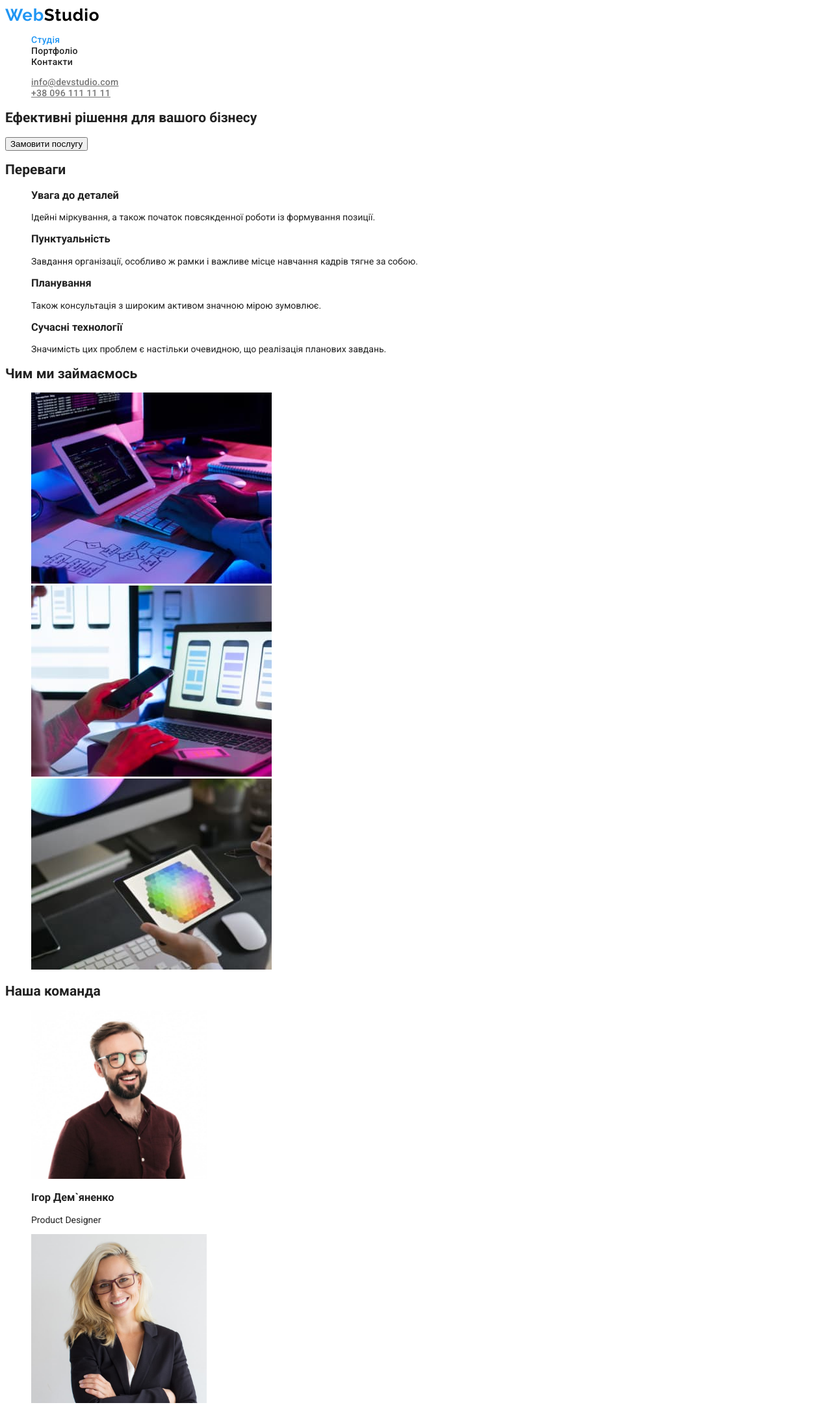
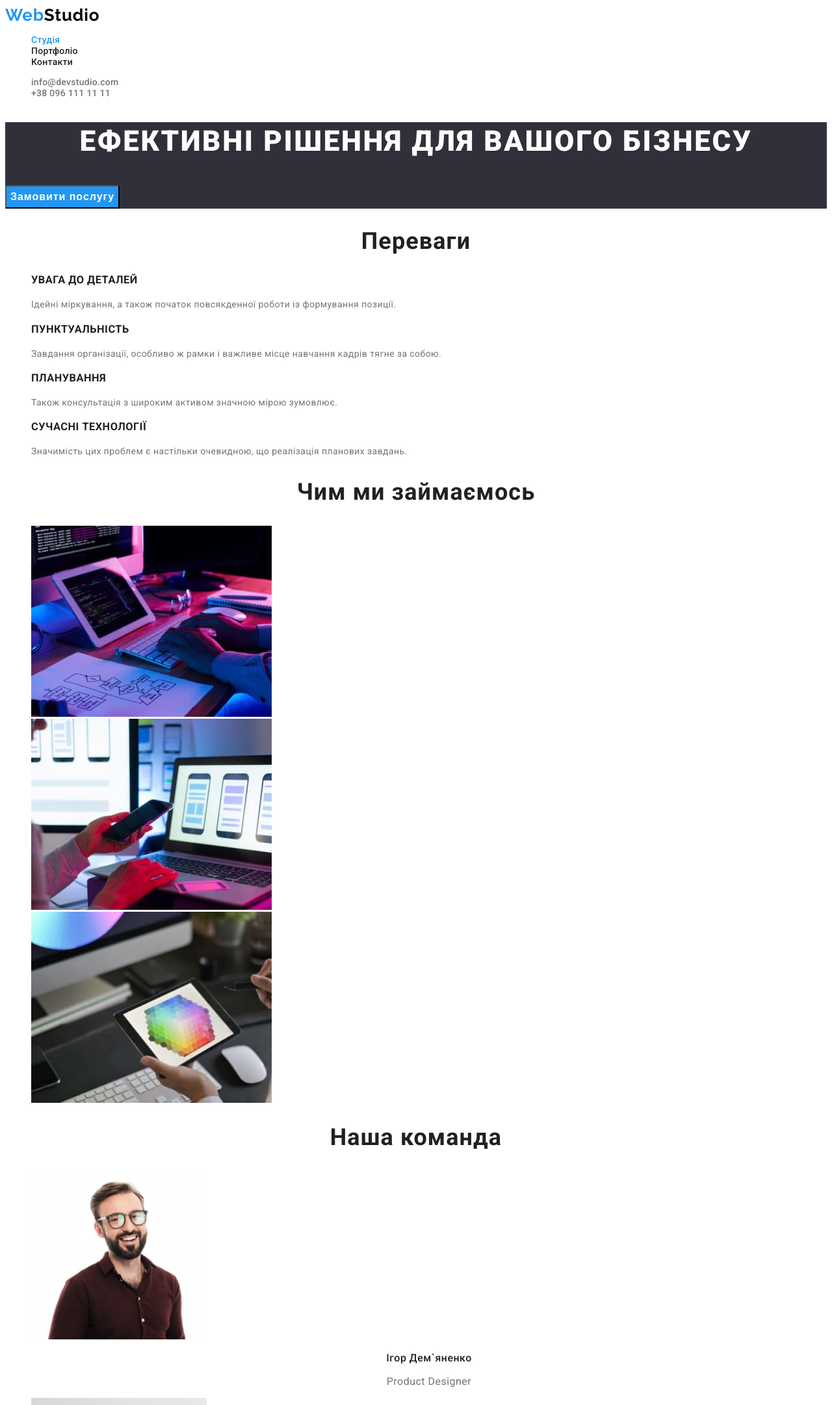
Before and after one commit to dima-kyiv/goit-markup-hw-02, a plain HTML site: page index.html in a window 1280 px wide. Shown: the top 2162 px of the page at 65% size. Drawn offline with Linux system fonts and the light colour scheme.

Commit message:
color and text styles

```diff
--- a/css/styles.css
+++ b/css/styles.css
@@ -1,5 +1,5 @@
 /*#region Custom properties */
-:root{
+:root {
   /* -----text-color----- */
   --primary-color: #212121;
   --secondary-color: #757575;
@@ -17,92 +17,182 @@
 /*#endregion */
 
 /*#region Reset/Base */
-body{
+body {
   color: var(--primary-color);
   background-color: var(--primary-bg-color);
   font-family: 'Roboto', sans-serif;
+  font-style: normal;
+  font-weight: 400;
   font-size: 14px;
 }
 
 /*#endregion */
 
 /*#region Header */
-.header{
+.header {
   background-color: var(--primary-bg-color);
 }
-.logo{
+.logo {
   color: var(--accent-color);
   font-family: 'Raleway';
-	font-style: normal;
   font-weight: 700;
   font-size: 26px;
   line-height: 1.2;
   letter-spacing: 0.03em;
   text-decoration: none;
 }
-.logo-black{
+.logo-black {
   color: #000000;
 }
-.list{
+.list {
   list-style-type: none;
 }
-.navigation-link{
+.navigation-link {
   color: var(--primary-color);
-	font-style: normal;
   font-weight: 500;
   line-height: 1.14;
   letter-spacing: 0.02em;
   text-decoration: none;
 }
-.current{
+.current {
   color: var(--accent-color);
 }
-.contact-link{
+.contact-link {
   color: var(--secondary-color);
-	font-style: normal;
   font-weight: 500;
   line-height: 1.14;
   letter-spacing: 0.02em;
+  text-decoration: none;
 }
 .contact-link:focus,
-.contact-link:hover{
+.contact-link:hover {
   color: var(--accent-color);
 }
 /*#endregion */
 
 /*#region Footer */
-.footer{
+.footer {
   background-color: var(--secondary-bg-color);
 }
-.logo-white{
+.logo-white {
   color: var(--btn-text-color);
 }
-.address-link{
+.address-link {
   color: var(--btn-text-color);
-font-style: normal;
-font-weight: 400;
   line-height: 1.71;
   letter-spacing: 0.03em;
   text-decoration: none;
 }
-.opacity{
+.opacity {
   opacity: 0.6;
 }
 
 /*#endregion */
 
-/*#region Hero */
-
+/*#region index-Hero */
+.hero {
+  background-color: var(--secondary-bg-color);
+}
+.hero-title {
+  color: var(--btn-text-color);
+  font-weight: 900;
+  font-size: 44px;
+  line-height: 1.36;
+  text-align: center;
+  letter-spacing: 0.06em;
+  text-transform: uppercase;
+}
+.hero-button {
+  color: var(--btn-text-color);
+  background-color: var(--secondary-btn-bg);
+  font-weight: 700;
+  font-size: 16px;
+  line-height: 1.88;
+  display: flex;
+  align-items: center;
+  text-align: center;
+  letter-spacing: 0.06em;
+  cursor: pointer;
+}
 /*#endregion */
 
-/*#region Quality */
-
+/*#region index-Quality */
+.invisible {
+  opacity: 1;
+}
+.quality-benefits {
+  font-weight: 700;
+  line-height: 1.14;
+  letter-spacing: 0.03em;
+  text-transform: uppercase;
+}
+.quality-text {
+  color: var(--secondary-color);
+  font-size: 14px;
+  line-height: 1.71;
+  letter-spacing: 0.03em;
+}
 /*#endregion */
 
-/*#region Work */
-
+/*#region index-Work */
+.title {
+  font-weight: 700;
+  font-size: 36px;
+  line-height: 1.16;
+  text-align: center;
+  letter-spacing: 0.03em;
+}
 /*#endregion */
 
-/*#region Team */
+/*#region index-Team */
+.team-name {
+  font-weight: 500;
+  font-size: 16px;
+  line-height: 1.2;
+  text-align: center;
+  letter-spacing: 0.03em;
+}
+.team-position {
+  color: var(--secondary-color);
+  font-size: 16px;
+  line-height: 1.2;
+  text-align: center;
+  letter-spacing: 0.03em;
+}
+/*#endregion */
 
+/*#region portfolio-Portfolio */
+.filters-link {
+  background-color: var(--primary-btn-bg);
+  font-weight: 500;
+  font-size: 16px;
+  line-height: 1.63;
+  text-align: center;
+  letter-spacing: 0.03em;
+  border-radius: 4px;
+  cursor: pointer;
+}
+.current-link {
+  color: var(--btn-text-color);
+  background-color: var(--secondary-btn-bg);
+}
+.portfolio-item {
+  border-color: var(--border-color);
+}
+.projet {
+  text-decoration: none;
+}
+.project-title {
+  color: var(--primary-color);
+  font-weight: 700;
+  font-size: 18px;
+  line-height: 2;
+  letter-spacing: 0.06em;
+}
+.filter {
+  color: var(--secondary-color);
+  font-size: 16px;
+  line-height: 1.88;
+  letter-spacing: 0.03em;
+}
 /*#endregion */
--- a/index.html
+++ b/index.html
@@ -48,7 +48,7 @@
       </section>
       <!-- Quality section -->
       <section class="quality">
-        <h2 class="quality-title">Переваги</h2>
+        <h2 class="title invisible">Переваги</h2>
         <ul class="list">
           <li class="quality-item">
             <h3 class="quality-benefits">Увага до деталей</h3>
@@ -76,7 +76,7 @@
       </section>
       <!-- Work section -->
       <section class="work">
-        <h2 class="work-title">Чим ми займаємось</h2>
+        <h2 class="title">Чим ми займаємось</h2>
         <ul class="list">
           <li class="work-item">
             <img src="./images/box_1.jpg" alt="десктопні додатки" width="370" height="294" />
@@ -91,12 +91,12 @@
       </section>
       <!-- Team section -->
       <section class="team">
-        <h2 class="team-title">Наша команда</h2>
+        <h2 class="title">Наша команда</h2>
         <ul class="list">
           <li class="team-item">
               <img
                 src="./images/team/product-designer.jpg"
-                alt="на фото Игор Дем`яненко"
+                alt="на фото Ігор Дем`яненко"
                 width="270"
                 height="260"
               />
```
Also changed, not shown: portfolio.html (+3 -6 lines). Lines whose indentation alone changed are shown as unchanged.
